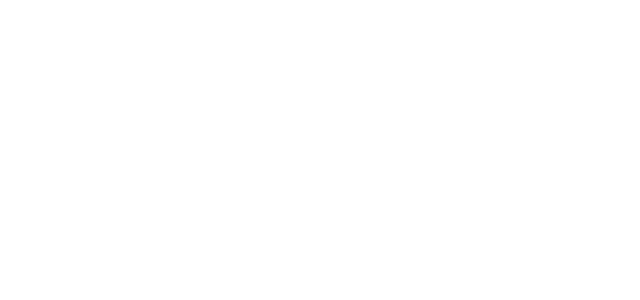
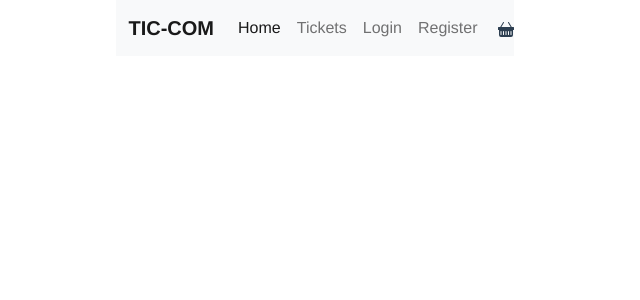
Before and after one commit to 2022-IT-Pemrograman-Web/FP-PWEB-E05-2022, a Vue app in the folder front-end/: page /orders in a window 1280 px wide. Before the commit this address had no page. Shown: the top 300 px of the page, without its empty margins (325-965 px from the left). Built offline with nearby package versions, Linux system fonts and the light colour scheme.

Commit message:
added order menu (keranjang belanja) *not done

```diff
--- a/front-end/package.json
+++ b/front-end/package.json
@@ -11,6 +11,7 @@
   "dependencies": {
     "axios": "^1.2.1",
     "bootstrap": "^5.2.3",
+    "bootstrap-icons": "^1.10.2",
     "core-js": "^3.8.3",
     "vue": "^3.2.13",
     "vue-router": "^4.0.3",
--- a/front-end/src/router/index.js
+++ b/front-end/src/router/index.js
@@ -32,6 +32,11 @@
     name: "addticket",
     component: () => import("../views/AddView.vue"),
   },
+  {
+    path: "/orders",
+    name: "orderSummary",
+    component: () => import("../views/OrderSummary.vue"),
+  }
 ];
 
 const router = createRouter({
--- a/front-end/src/views/DetailTicketView.vue
+++ b/front-end/src/views/DetailTicketView.vue
@@ -15,6 +15,11 @@
           </div>
         </div>
       </div>
+      <a class="nav-link" href="/orders">
+      <svg xmlns="http://www.w3.org/2000/svg" width="16" height="16" fill="currentColor" class="bi bi-basket" viewBox="0 0 16 16">
+      <path d="M5.757 1.071a.5.5 0 0 1 .172.686L3.383 6h9.234L10.07 1.757a.5.5 0 1 1 .858-.514L13.783 6H15a1 1 0 0 1 1 1v1a1 1 0 0 1-1 1v4.5a2.5 2.5 0 0 1-2.5 2.5h-9A2.5 2.5 0 0 1 1 13.5V9a1 1 0 0 1-1-1V7a1 1 0 0 1 1-1h1.217L5.07 1.243a.5.5 0 0 1 .686-.172zM2 9v4.5A1.5 1.5 0 0 0 3.5 15h9a1.5 1.5 0 0 0 1.5-1.5V9H2zM1 7v1h14V7H1zm3 3a.5.5 0 0 1 .5.5v3a.5.5 0 0 1-1 0v-3A.5.5 0 0 1 4 10zm2 0a.5.5 0 0 1 .5.5v3a.5.5 0 0 1-1 0v-3A.5.5 0 0 1 6 10zm2 0a.5.5 0 0 1 .5.5v3a.5.5 0 0 1-1 0v-3A.5.5 0 0 1 8 10zm2 0a.5.5 0 0 1 .5.5v3a.5.5 0 0 1-1 0v-3a.5.5 0 0 1 .5-.5zm2 0a.5.5 0 0 1 .5.5v3a.5.5 0 0 1-1 0v-3a.5.5 0 0 1 .5-.5z"/>
+      </svg>
+      </a>
     </nav>
   </div>
 
--- a/front-end/src/views/LoginView.vue
+++ b/front-end/src/views/LoginView.vue
@@ -15,6 +15,11 @@
           </div>
         </div>
       </div>
+      <a class="nav-link" href="/orders">
+      <svg xmlns="http://www.w3.org/2000/svg" width="16" height="16" fill="currentColor" class="bi bi-basket" viewBox="0 0 16 16">
+      <path d="M5.757 1.071a.5.5 0 0 1 .172.686L3.383 6h9.234L10.07 1.757a.5.5 0 1 1 .858-.514L13.783 6H15a1 1 0 0 1 1 1v1a1 1 0 0 1-1 1v4.5a2.5 2.5 0 0 1-2.5 2.5h-9A2.5 2.5 0 0 1 1 13.5V9a1 1 0 0 1-1-1V7a1 1 0 0 1 1-1h1.217L5.07 1.243a.5.5 0 0 1 .686-.172zM2 9v4.5A1.5 1.5 0 0 0 3.5 15h9a1.5 1.5 0 0 0 1.5-1.5V9H2zM1 7v1h14V7H1zm3 3a.5.5 0 0 1 .5.5v3a.5.5 0 0 1-1 0v-3A.5.5 0 0 1 4 10zm2 0a.5.5 0 0 1 .5.5v3a.5.5 0 0 1-1 0v-3A.5.5 0 0 1 6 10zm2 0a.5.5 0 0 1 .5.5v3a.5.5 0 0 1-1 0v-3A.5.5 0 0 1 8 10zm2 0a.5.5 0 0 1 .5.5v3a.5.5 0 0 1-1 0v-3a.5.5 0 0 1 .5-.5zm2 0a.5.5 0 0 1 .5.5v3a.5.5 0 0 1-1 0v-3a.5.5 0 0 1 .5-.5z"/>
+      </svg>
+      </a>
     </nav>
   </div>
 
--- /dev/null
+++ b/front-end/src/views/OrderSummary.vue
@@ -0,0 +1,44 @@
+<template>
+
+<div class="d-flex justify-content-center">
+    <nav class="navbar navbar-expand-lg navbar-light bg-light">
+      <div class="container-fluid">
+        <a class="navbar-brand" href="#">TIC-COM</a>
+        <button class="navbar-toggler" type="button" data-bs-toggle="collapse" data-bs-target="#navbarNavAltMarkup" aria-controls="navbarNavAltMarkup" aria-expanded="false" aria-label="Toggle navigation">
+          <span class="navbar-toggler-icon"></span>
+        </button>
+        <div class="collapse navbar-collapse" id="navbarNavAltMarkup">
+          <div v-if="loginInfo != null" class="navbar-nav">
+            <a class="nav-link active" aria-current="page" href="#">Home</a>
+            <a class="nav-link" href="/tickets">Tickets</a>
+            <a class="nav-link" @click="logout">Logout</a>
+              <p>Welcome {{ loginInfo.username }}!</p>
+          </div>
+
+          <div v-else class="navbar-nav">
+            <a class="nav-link active" aria-current="page" href="#">Home</a>
+            <a class="nav-link" href="/tickets">Tickets</a>
+            <a class="nav-link" href="/login">Login</a>
+            <a class="nav-link" href="/register">Register</a>
+          </div>
+        </div>
+      </div>
+      <a class="nav-link" href="/orders">
+        <svg xmlns="http://www.w3.org/2000/svg" width="16" height="16" fill="currentColor" class="bi bi-basket-fill" viewBox="0 0 16 16">
+        <path d="M5.071 1.243a.5.5 0 0 1 .858.514L3.383 6h9.234L10.07 1.757a.5.5 0 1 1 .858-.514L13.783 6H15.5a.5.5 0 0 1 .5.5v2a.5.5 0 0 1-.5.5H15v5a2 2 0 0 1-2 2H3a2 2 0 0 1-2-2V9H.5a.5.5 0 0 1-.5-.5v-2A.5.5 0 0 1 .5 6h1.717L5.07 1.243zM3.5 10.5a.5.5 0 1 0-1 0v3a.5.5 0 0 0 1 0v-3zm2.5 0a.5.5 0 1 0-1 0v3a.5.5 0 0 0 1 0v-3zm2.5 0a.5.5 0 1 0-1 0v3a.5.5 0 0 0 1 0v-3zm2.5 0a.5.5 0 1 0-1 0v3a.5.5 0 0 0 1 0v-3zm2.5 0a.5.5 0 1 0-1 0v3a.5.5 0 0 0 1 0v-3z"/>
+        </svg>
+      </a>
+    </nav>
+  </div>
+
+</template>
+
+<script>
+export default {
+  data() {
+    return {};
+  },
+  mounted() {},
+  methods: {},
+};
+</script>
--- a/front-end/src/views/RegisterView.vue
+++ b/front-end/src/views/RegisterView.vue
@@ -15,6 +15,11 @@
           </div>
         </div>
       </div>
+      <a class="nav-link" href="/orders">
+      <svg xmlns="http://www.w3.org/2000/svg" width="16" height="16" fill="currentColor" class="bi bi-basket" viewBox="0 0 16 16">
+      <path d="M5.757 1.071a.5.5 0 0 1 .172.686L3.383 6h9.234L10.07 1.757a.5.5 0 1 1 .858-.514L13.783 6H15a1 1 0 0 1 1 1v1a1 1 0 0 1-1 1v4.5a2.5 2.5 0 0 1-2.5 2.5h-9A2.5 2.5 0 0 1 1 13.5V9a1 1 0 0 1-1-1V7a1 1 0 0 1 1-1h1.217L5.07 1.243a.5.5 0 0 1 .686-.172zM2 9v4.5A1.5 1.5 0 0 0 3.5 15h9a1.5 1.5 0 0 0 1.5-1.5V9H2zM1 7v1h14V7H1zm3 3a.5.5 0 0 1 .5.5v3a.5.5 0 0 1-1 0v-3A.5.5 0 0 1 4 10zm2 0a.5.5 0 0 1 .5.5v3a.5.5 0 0 1-1 0v-3A.5.5 0 0 1 6 10zm2 0a.5.5 0 0 1 .5.5v3a.5.5 0 0 1-1 0v-3A.5.5 0 0 1 8 10zm2 0a.5.5 0 0 1 .5.5v3a.5.5 0 0 1-1 0v-3a.5.5 0 0 1 .5-.5zm2 0a.5.5 0 0 1 .5.5v3a.5.5 0 0 1-1 0v-3a.5.5 0 0 1 .5-.5z"/>
+      </svg>
+      </a>
     </nav>
   </div>
 
--- a/front-end/src/views/TicketsView.vue
+++ b/front-end/src/views/TicketsView.vue
@@ -15,6 +15,11 @@
           </div>
         </div>
       </div>
+      <a class="nav-link" href="/orders">
+      <svg xmlns="http://www.w3.org/2000/svg" width="16" height="16" fill="currentColor" class="bi bi-basket" viewBox="0 0 16 16">
+      <path d="M5.757 1.071a.5.5 0 0 1 .172.686L3.383 6h9.234L10.07 1.757a.5.5 0 1 1 .858-.514L13.783 6H15a1 1 0 0 1 1 1v1a1 1 0 0 1-1 1v4.5a2.5 2.5 0 0 1-2.5 2.5h-9A2.5 2.5 0 0 1 1 13.5V9a1 1 0 0 1-1-1V7a1 1 0 0 1 1-1h1.217L5.07 1.243a.5.5 0 0 1 .686-.172zM2 9v4.5A1.5 1.5 0 0 0 3.5 15h9a1.5 1.5 0 0 0 1.5-1.5V9H2zM1 7v1h14V7H1zm3 3a.5.5 0 0 1 .5.5v3a.5.5 0 0 1-1 0v-3A.5.5 0 0 1 4 10zm2 0a.5.5 0 0 1 .5.5v3a.5.5 0 0 1-1 0v-3A.5.5 0 0 1 6 10zm2 0a.5.5 0 0 1 .5.5v3a.5.5 0 0 1-1 0v-3A.5.5 0 0 1 8 10zm2 0a.5.5 0 0 1 .5.5v3a.5.5 0 0 1-1 0v-3a.5.5 0 0 1 .5-.5zm2 0a.5.5 0 0 1 .5.5v3a.5.5 0 0 1-1 0v-3a.5.5 0 0 1 .5-.5z"/>
+      </svg>
+      </a>
     </nav>
   </div>
 
```
Also changed, not shown: front-end/src/views/HomeView.vue (+11 -6 lines), 1 other file (tests, documents, lock files or other folders).
